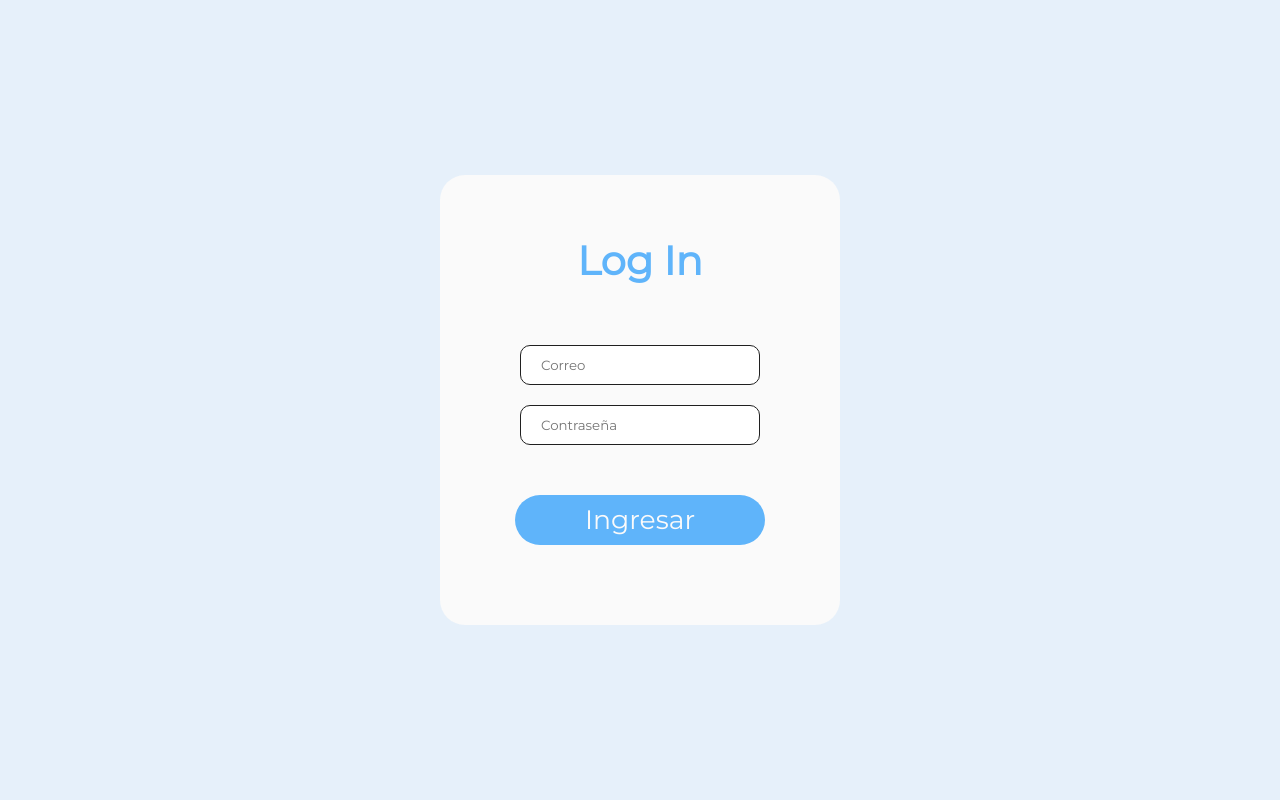
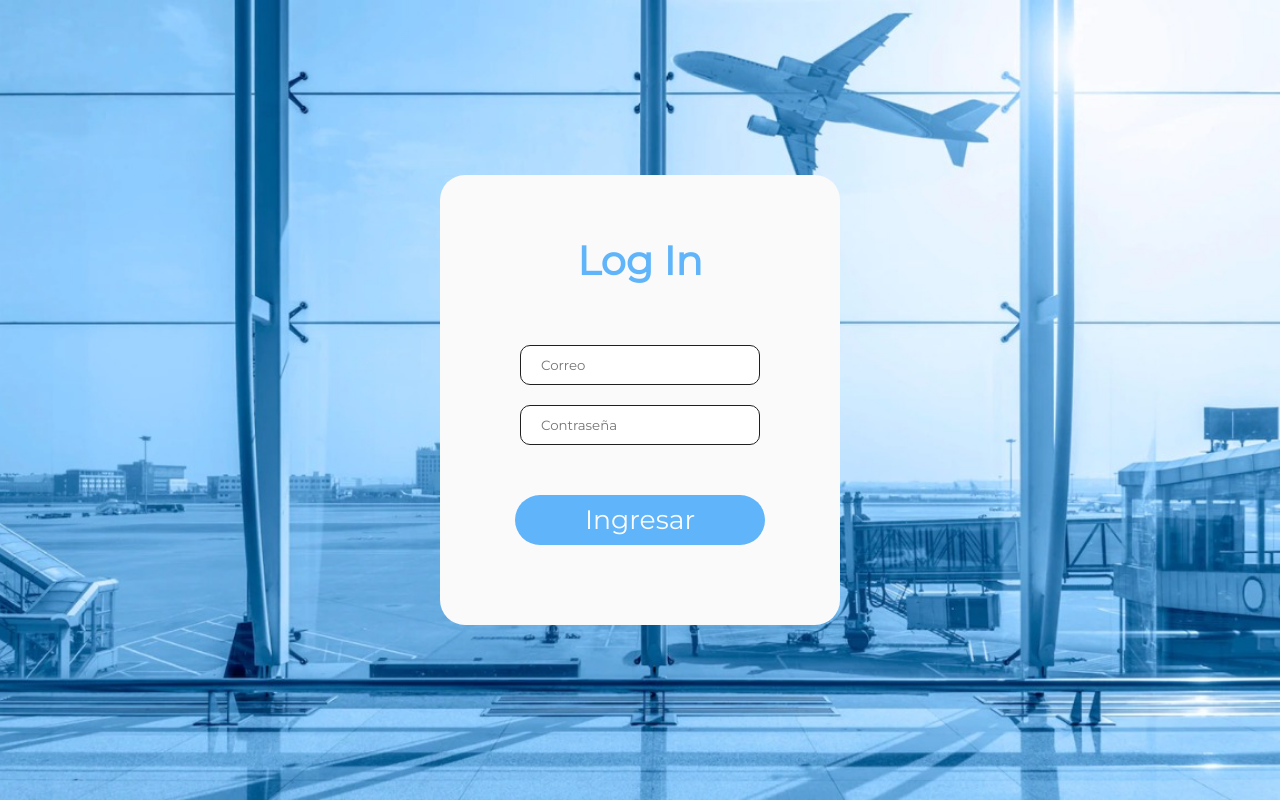
Before and after one commit to OmVidana/travelAgency, a React (Create React App) app: page /login in a window 1280 px wide. Built offline with nearby package versions, Linux system fonts and the light colour scheme.

Commit message:
Deleted a Menu from navBar, added Login BG and MyAccount Page CSS edit

```diff
--- a/src/App.jsx
+++ b/src/App.jsx
@@ -23,7 +23,7 @@ function App() {
         <Routes>
           <Route path="/" element={<FlightSearch/>} />
           <Route path="/hoteles" element={<Hotels/>} />
-          <Route path="/results" element={<Results/>} />
+          <Route path="/vuelos" element={<Results/>} />
           <Route path="/login" element={<LogIn/>} />
           <Route path="/signup" element={<SignUp/>} />
            <Route path="/micuenta" element={<PrivateRoute><MyAccount/></PrivateRoute>}/>
--- a/src/components/global/NavBar.jsx
+++ b/src/components/global/NavBar.jsx
@@ -15,9 +15,6 @@ function NavBar() {
                             <a className="navBar-space-page" href="/"><i className="navBar-icons fa-sharp fa-solid fa-house"></i>Home</a>
                         </li>
                         <li>
-                            <a className="navBar-space-page" href="/search"><i className="navBar-icons fa-sharp fa-solid fa-search"></i>Vuelos</a>
-                        </li>
-                        <li>
                             <a className="navBar-space-page" href="/hoteles"><i className="navBar-icons fa-solid fa-hotel"></i>Hoteles</a>
                         </li>
                         <li>
--- a/src/components/global/NavBar.scss
+++ b/src/components/global/NavBar.scss
@@ -1,6 +1,7 @@
 @import '../../index.scss';
 
 .navBar {
+    width: 100%;
     position: sticky;
     top: 0;
 
--- a/src/pages/LogIn.scss
+++ b/src/pages/LogIn.scss
@@ -6,6 +6,10 @@
     height: 100vh;
     align-items: center;
     justify-content: center;
+    background-image: url("../../public/loginbg.jpg");
+    background-position: center;
+    background-repeat: no-repeat;
+    background-size: cover;
 
     .login-container {
         width: 400px;
--- a/src/pages/MyAccount.jsx
+++ b/src/pages/MyAccount.jsx
@@ -8,6 +8,7 @@ function MyAccount() {
     return (
         <>
             <NavBar/>
+            <div className="account-page">
                 <h1>Hola {name}</h1>
                 <div className="account-container">
                     <i className="fa-solid fa-circle-user user-icon"></i>
@@ -37,6 +38,7 @@ function MyAccount() {
                         <a href="/micuenta/hoteles" className="account-consults">Reservaciones Pendientes.</a>
                     </div>
                 </div>
+            </div>
         </>
     );
 }
--- a/src/pages/MyAccount.scss
+++ b/src/pages/MyAccount.scss
@@ -1,6 +1,6 @@
 @import '../index.scss';
 
-.myaccount-page {
+.account-page {
     width: 100vw;
     height: 100vh;
     display: flex;
@@ -60,5 +60,4 @@
 
         }
     }
-
 }
```
Also changed, not shown: public/loginbg.jpg (added). Lines whose indentation alone changed are shown as unchanged.
